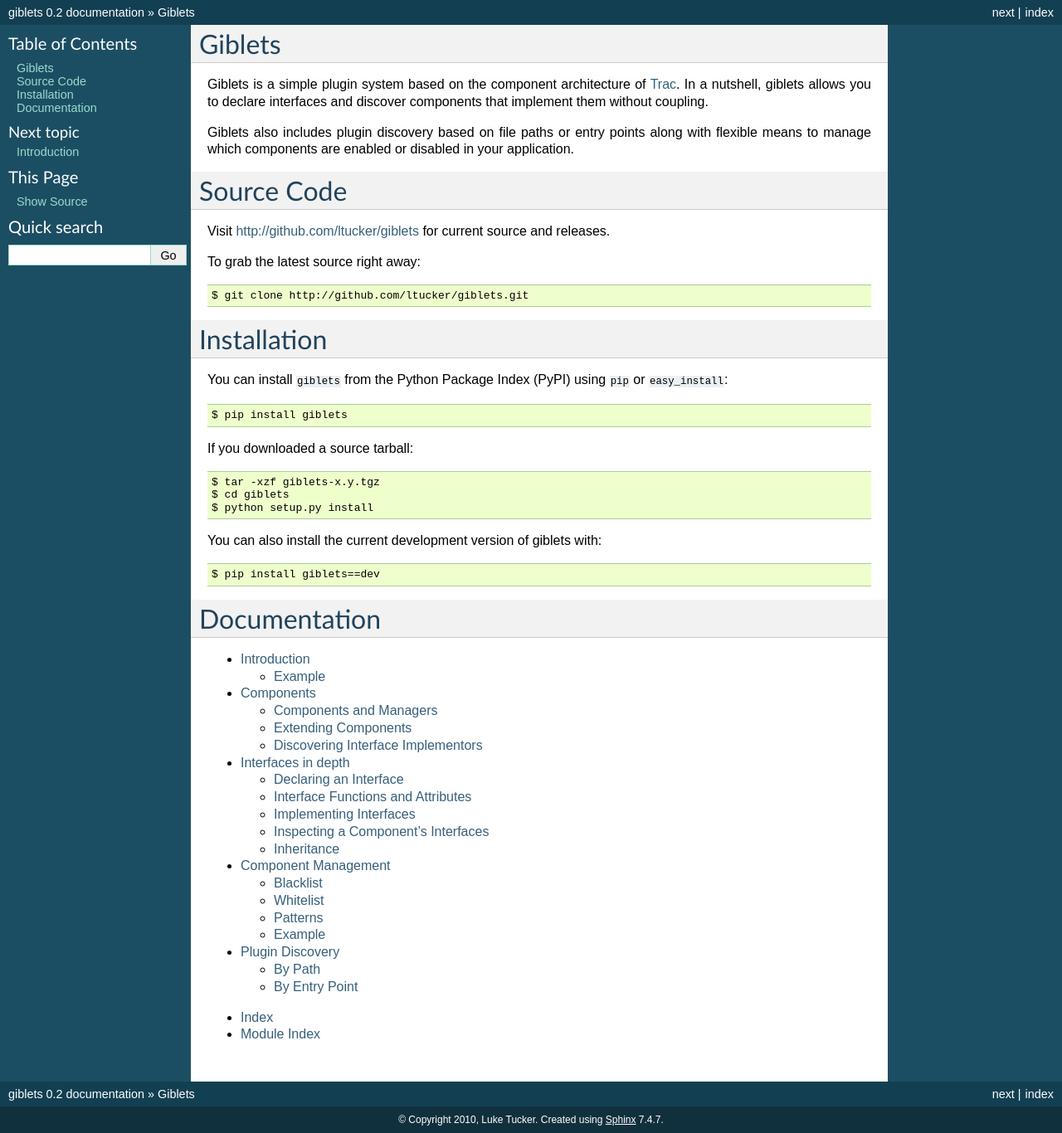
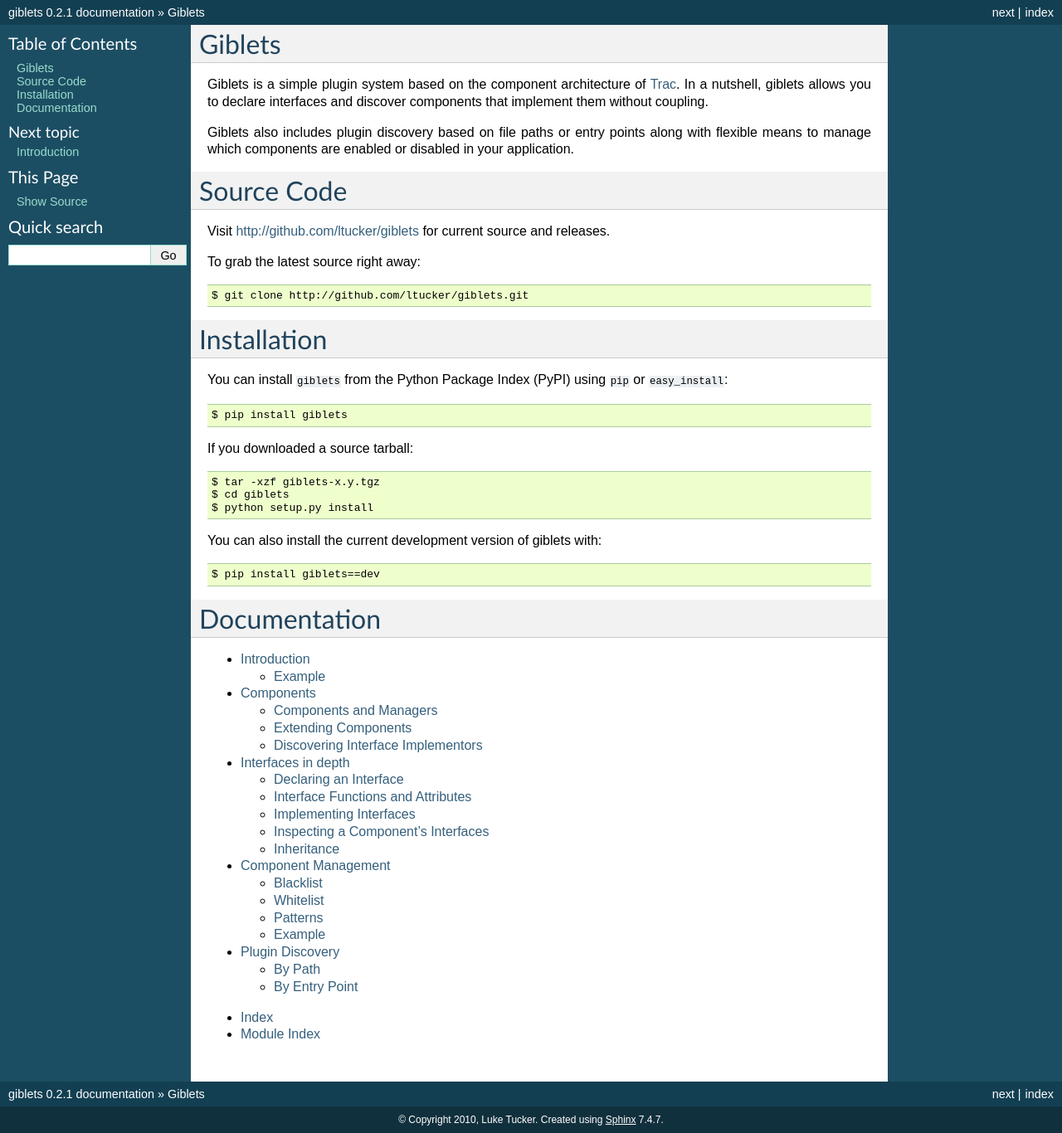
Before and after one commit to ltucker/giblets, a Sphinx documentation site: the page built from doc/index.rst, in a window 1280 px wide. Shown: the whole page at 83% size. Built offline with Sphinx 7.4.7, drawn with Linux system fonts in a browser that asks for light colours; pages that are not in the unit, such as notebooks, are missing from menus.

Commit message:
change ver to 0.2.1

```diff
--- a/doc/conf.py
+++ b/doc/conf.py
@@ -45,9 +45,9 @@
 # built documents.
 #
 # The short X.Y version.
-version = '0.2'
+version = '0.2.1'
 # The full version, including alpha/beta/rc tags.
-release = '0.2'
+release = '0.2.1'
 
 # The language for content autogenerated by Sphinx. Refer to documentation
 # for a list of supported languages.
--- a/setup.py
+++ b/setup.py
@@ -11,7 +11,7 @@
 
 from setuptools import setup, find_packages
 
-version = "0.3"
+version = "0.2.1"
 
 long_description = """
 Giblets is a simple plugin system based on the component architecture of
```
